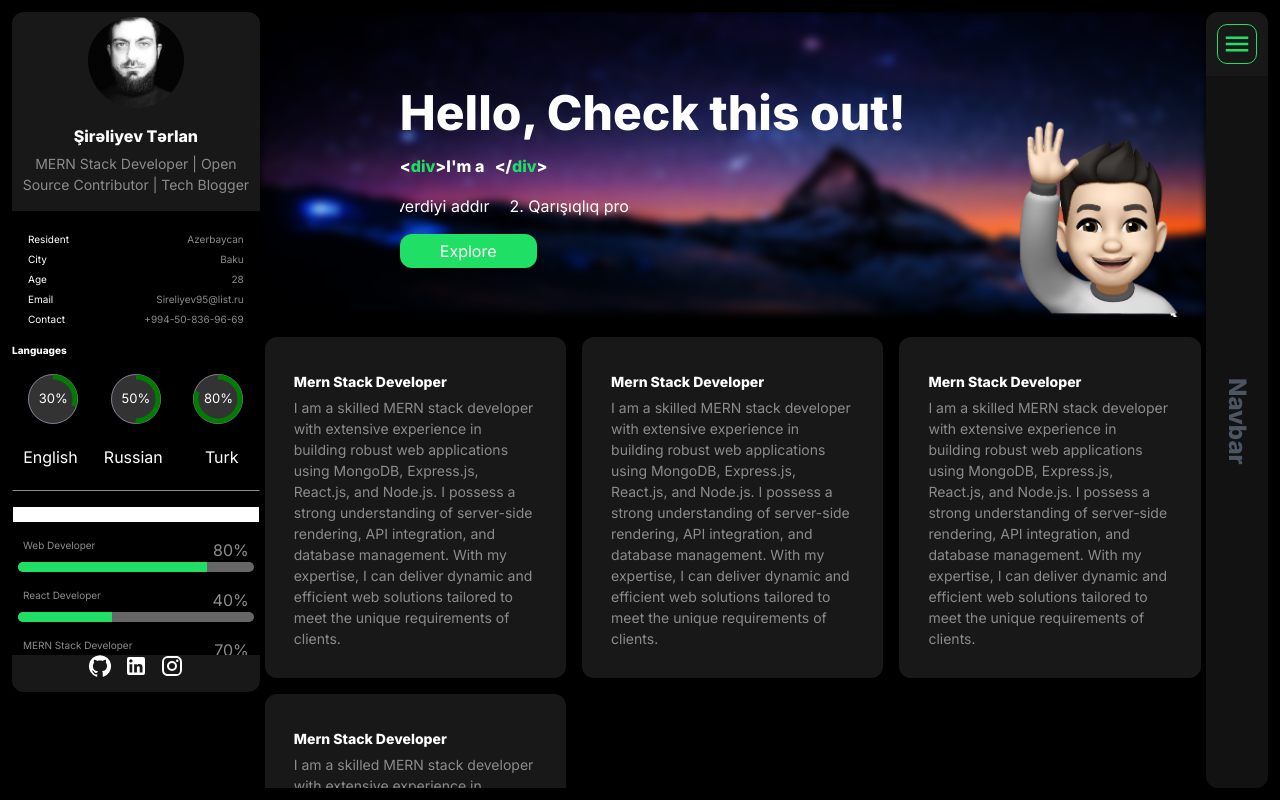
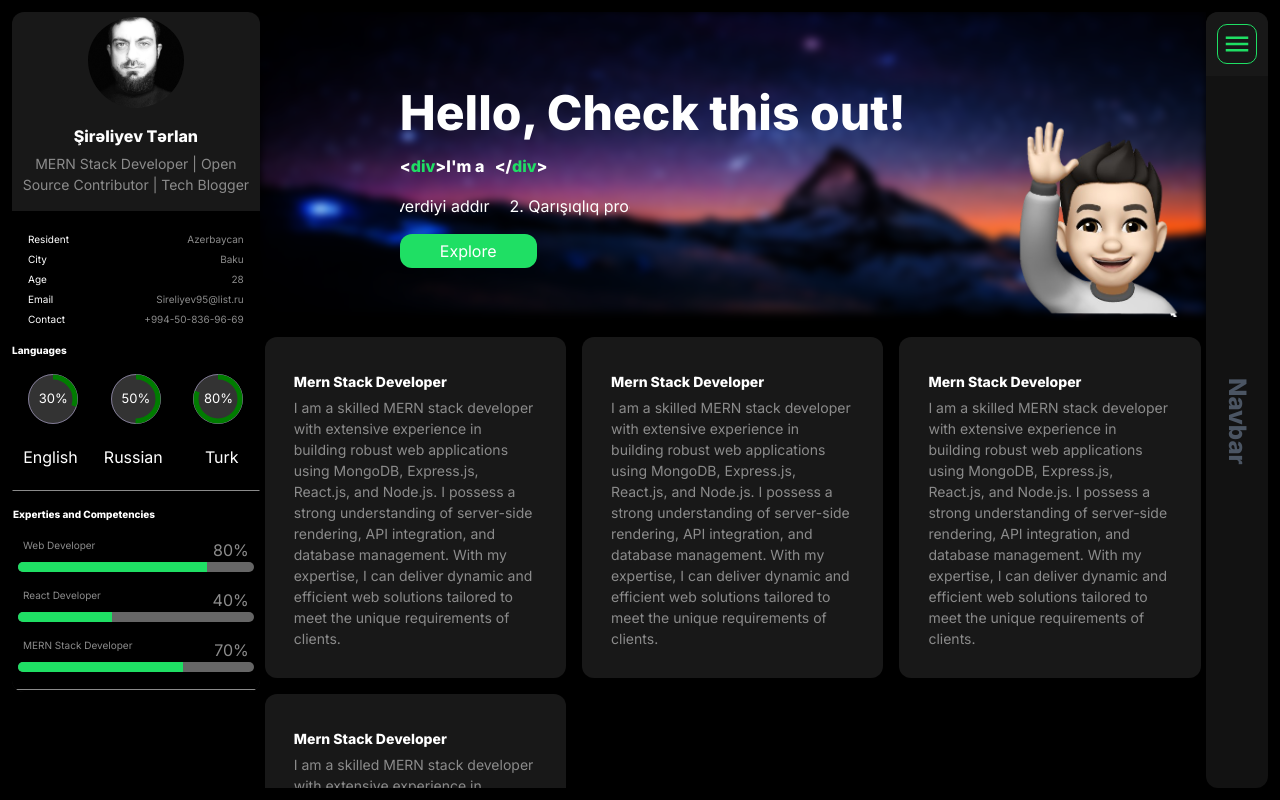
Before and after one commit to terlan-sireliyev/portfolio_nextjs, a Next.js app: page / in a window 1280 px wide. Built offline with nearby package versions, Linux system fonts and the light colour scheme.

Commit message:
sidebar width and height right

```diff
--- a/components/user/left/leftSide/index.jsx
+++ b/components/user/left/leftSide/index.jsx
@@ -82,7 +82,10 @@ const Index = ({ toggleMenu }) => {
   // Line progress end
   return (
     <div className="w-full">
-      <div className="bg-leftBgOne w-full max-lg:rounded-borderzero rounded-leftMainBorder h-[680px] max-md:h-screen ">
+      <div
+        className="bg-leftBgOne max-lg:mt-20 max-sm:mt-2 w-full max-lg:rounded-borderzero rounded-leftMainBorder
+    h-[680px] max-lg:h-[100vh] md:h-[90vh] lg:h-[680px] overflow-hidden max-sm:w-full"
+      >
         <div className="flex flex-col justify-center items-center pb-4 relative ">
           <div className="absolute hidden max-lg:block top-3 right-3 text-13 cursor-pointer">
             <IoMdClose onClick={toggleMenu} />
@@ -161,8 +164,8 @@ const Index = ({ toggleMenu }) => {
               <div className=" text-leftTextColorWhite p-2 ml-4">Turk</div>
             </div>
           </div>
-          <div className="bg-mainBgColor border border-t-leftTextColorGray max-lg:border-none  py-4 ">
-            <div className="text-leftTextColorWhite font-bold text-10 max-lg:ml-[9px] bg-leftTextColorWhite">
+          <div className="bg-mainBgColor max-lg:mt-4 max-sm:mt-0 border border-t-leftTextColorGray max-lg:border-none  py-4 ">
+            <div className="text-leftTextColorWhite font-bold text-10 max-lg:ml-[9px]  ">
               Experties and Competencies
             </div>
 
@@ -184,10 +187,10 @@ const Index = ({ toggleMenu }) => {
               />
             </div>
           </div>
-          <div className="bg-mainBgColor border border-t-leftTextColorGray max-lg:border-none py-4">
+          <div className="bg-mainBgColor max-lg:mt-4 max-sm:mt-0 border border-t-leftTextColorGray max-lg:border-none py-4">
             <Sliks />
           </div>
-          <div className="bg-mainBgColor z-0 border border-t-leftTextColorGray max-lg:border-none py-4">
+          <div className="bg-mainBgColor max-lg:mt-4 max-sm:mt-0 z-0 border border-t-leftTextColorGray max-lg:border-none py-4">
             <span className="text-leftTextColorWhite cursor-pointer text-12">
               Download Resume
             </span>
@@ -196,7 +199,7 @@ const Index = ({ toggleMenu }) => {
             </span>
           </div>
         </div>
-        <div className="flex justify-center z-0 gap-3 mt-[-15px] p-3">
+        <div className="md:bg-leftBgTwo   max-sm:mt-0 flex justify-center z-0 gap-3  p-4">
           <a
             href="https://github.com/terlan-sireliyev?tab=repositories"
             className="text-leftTextColorWhite hover:text-lineProgressColor rounded-fiftyPercent"
--- a/components/user/left/leftSide/leftSide.module.css
+++ b/components/user/left/leftSide/leftSide.module.css
@@ -1,6 +1,6 @@
 .progScroll {
   overflow-x: auto;
-  height: 444px;
+  height: auto !important;
 }
 .progScroll::-webkit-scrollbar {
   width: 0;
--- a/components/user/mobileHeader/index.jsx
+++ b/components/user/mobileHeader/index.jsx
@@ -40,12 +40,14 @@ const MobileNavbar = () => {
           </ul>
         </div>
 
-        <div
-          className={`absolute top-0 z-50 left-0 bg-leftTextColorWhite w-[60%] transition-transform duration-700 ease-in-out ${
-            isOpen ? "translate-x-0" : "-translate-x-full"
-          }`}
-        >
-          <LeftSide toggleMenu={toggleMenu} />
+        <div className="h-screen flex">
+          <div
+            className={`absolute top-0 z-50 left-0 bg-leftBgOne h-screen w-[60%] max-sm:w-[80%] transition-transform duration-700 ease-in-out ${
+              isOpen ? "translate-x-0" : "-translate-x-full"
+            }`}
+          >
+            <LeftSide toggleMenu={toggleMenu} />
+          </div>
         </div>
       </div>
     </>
```
